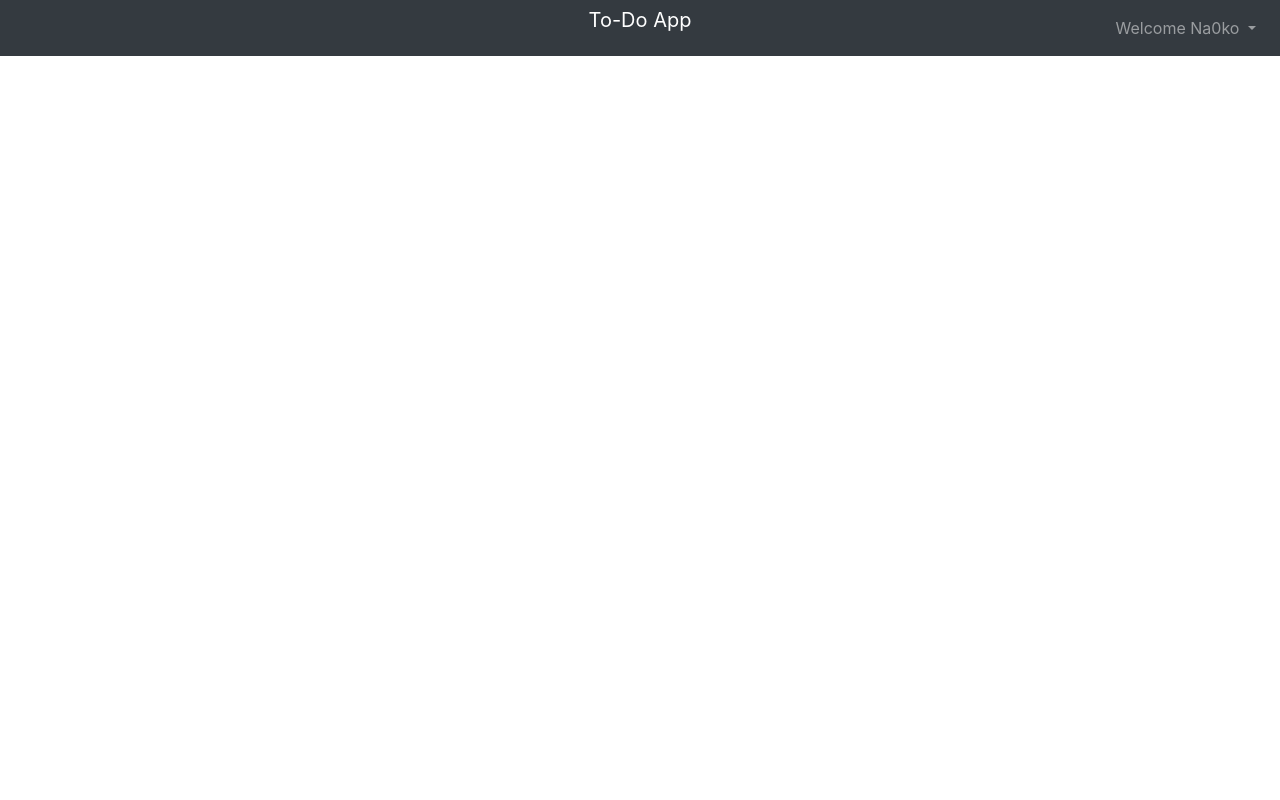
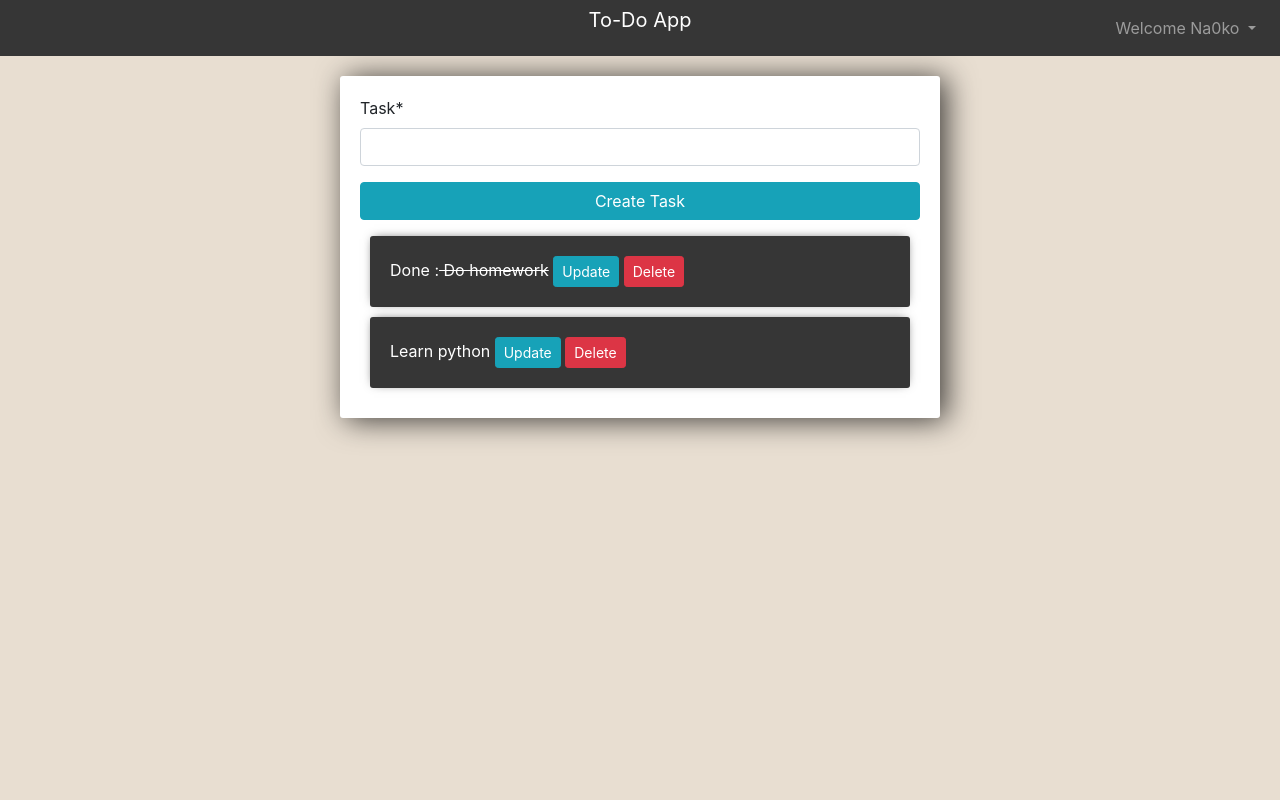
Before and after one commit to LuisFloresV/TaskApp, a Django app: page /tasks/list/ in a window 1280 px wide. Run offline with Django 3.2, Linux system fonts and the light colour scheme; a user stored in the database is signed in; data comes from the database, SQL or seed files in the repository; data that the repository does not hold is empty; some libraries are stand-ins or nearby versions.

Commit message:
'Todofunction'

```diff
--- a/static/css/base.css
+++ b/static/css/base.css
@@ -1,3 +1,7 @@
+html body {
+
+    background-color: #E8DED1;
+  }
 .navbar-brand {
     position: absolute;
     width: 100%;
@@ -6,3 +10,42 @@
     text-align: center;
     margin: auto;
 }
+
+.navbar-custom {
+    background-color: #363636
+}
+
+input {
+    width: 100%;
+    padding: 12px 20px;
+    margin: 8px 0;
+    box-sizing: border-box;
+  }
+
+.center-column {
+    width: 600px;
+    margin: 20px auto;
+    padding: 20px;
+    background-color: #fff;
+    border-radius: 3px;
+    box-shadow: 6px 2px 30px 0px rgba(0, 0, 0, 0.75);
+  }
+
+.center-forms {
+    width: 900px;
+    margin: 20px auto;
+    padding: 20px;
+    background-color: #fff;
+    border-radius: 3px;
+    box-shadow: 6px 2px 30px 0px rgba(0, 0, 0, 0.75);
+  }
+
+  .item-row {
+    background-color: #363636;
+    margin: 10px;
+    padding: 20px;
+    border-radius: 3px;
+    color: #fff;
+    font-size: 16px;
+    box-shadow: 0px -1px 10px -4px rgba(0, 0, 0, 0.75);
+  }
--- a/templates/_base.html
+++ b/templates/_base.html
@@ -1,20 +1,21 @@
-
+{% load static %}
 <html lang="en">
   <head>
-    {% load static %}
+
     <meta charset="UTF-8" />
     <meta name="viewport" content="width=device-width, initial-scale=1.0" />
+    <link rel="stylesheet" href="{% static 'css/base.css' %}">
     <link
       rel="stylesheet"
       href="https://stackpath.bootstrapcdn.com/bootstrap/4.4.1/css/bootstrap.min.css"
       integrity="sha384-Vkoo8x4CGsO3+Hhxv8T/Q5PaXtkKtu6ug5TOeNV6gBiFeWPGFN9MuhOf23Q9Ifjh"
       crossorigin="anonymous"
     />
-    <link rel="stylesheet" type="text/css" href="{% static '/css/base.css' %}">
+
     <title>{% block title %}To Do App{% endblock title %}</title>
   </head>
   <body>
-    <nav class="navbar navbar-expand-md navbar-dark bg-dark ">
+    <nav class="navbar navbar-expand-md navbar-dark navbar-custom ">
         <a class="navbar-brand" href="{% url 'home' %}">To-Do App</a>
     <button class="navbar-toggler" type="button" data-toggle="collapse" data-target="#navbarCollapse"
         aria-controls="navbarCollapse" aria-expanded="false" aria-label="Toggle navigation"> <span
@@ -44,8 +45,9 @@
 
 
     <div>
-      {% block content %} {% endblock content %}
+      {% block content %} {% endblock %}
     </div>
+
   </body>
   <script
     src="https://code.jquery.com/jquery-3.4.1.slim.min.js"
--- a/templates/about.html
+++ b/templates/about.html
@@ -1,3 +1,3 @@
 {% extends '_base.html' %}
 {% block title %}About{% endblock title %}
-{% block content %} <h1>Naoko developer</h1> {% endblock content %}
+{% block content %} <h1>Naoko Developer</h1> {% endblock content %}
--- a/templates/account/login.html
+++ b/templates/account/login.html
@@ -3,7 +3,7 @@
 
 {% block title %}Log In{% endblock title %}
 {% block content %}
-<div class="container">
+<div class="center-forms">
 <h2>Log In</h2>
 <form method="post">
   {% csrf_token %} {{ form|crispy }}<button class="btn btn-success" type="submit">Login</button>
--- a/templates/account/logout.html
+++ b/templates/account/logout.html
@@ -2,7 +2,7 @@
 {% load crispy_forms_tags %}
 {% block title %}Log Out{% endblock %}
 {% block content %}
-<div class="container">
+<div class="center-forms">
   <h1>Log Out</h1>
   <p>Are you sure you want to log out?</p>
   <form method="post" action="{% url 'account_logout' %}">
--- a/templates/account/signup.html
+++ b/templates/account/signup.html
@@ -2,7 +2,7 @@
 {% load crispy_forms_tags %}
 {% block title %}Sign Up{% endblock title %}
 {% block content %}
-<div class="container">
+<div class="center-forms">
 <h2>Sign Up</h2>
 <form method="post">
   {% csrf_token %} {{ form|crispy}} <button class="btn btn-success" type="submit">Sign Up</button>
--- a/templates/home.html
+++ b/templates/home.html
@@ -1,4 +1,4 @@
-{% extends '_base.html' %} {% load static %}
+{% extends '_base.html' %}
 {% block title %}Home{% endblock title %}
 {% block content %}
 <br>
@@ -7,7 +7,7 @@
     <h1 class="display-">To-do App</h1>
     <p class="lead">Manage your tasks with Django</p>
     <p class="lead">
-    <a class="btn btn-primary btn-lg" href="" role="button">View Tasks</a> </p>
+    <a class="btn btn-primary btn-info" href="{% url 'task_core' %}" role="button">View Tasks</a> </p>
 </div>
 </div>
 {% endblock content %}
--- /dev/null
+++ b/templates/task_core.html
@@ -0,0 +1,34 @@
+{% extends '_base.html' %}
+{% load crispy_forms_tags %}
+{% block title %}Tasks{% endblock title %}
+
+{% block content %}
+
+
+<div class="center-column">
+
+   <form action="" method="post">
+    {% csrf_token %}
+    {{ form|crispy }}
+    <input class="btn btn-info" type="submit" value="Create Task">
+    </form>
+
+    <div class="">
+        {% for task in tasks %}
+        <div class="item-row">
+
+            {% if task.complete == True %}
+            Done :<strike> {{task.task}}</strike>
+            {%else%}
+            <span>{{task.task}}</span>
+            {%endif%}
+            <a class="btn btn-sm btn-info" href="{% url 'task_update' task.pk %}">Update</a>
+            <a class="btn btn-sm btn-danger" href="{% url 'task_delete' task.pk %}">Delete</a>
+          </div>
+          {% endfor %}
+
+
+        </div>
+</div> <br />
+
+ {% endblock content %}
--- a/templates/todoapp/task_list.html
+++ /dev/null
@@ -1,12 +0,0 @@
-{% extends '_base.html' %}
-{% block title %}Articles{% endblock title %}
-{% block content %}
-{% for task in object_list %}
-
-
-<div class="card">
-    <div class="card-header">
-        <span class="font-weight-bold">{{ task.title }}</span> &middot; <span class="text-muted"></span> </div>
-</div> <br />
-
-{% endfor %} {% endblock content %}
--- a/todo/settings.py
+++ b/todo/settings.py
@@ -130,7 +130,12 @@ USE_TZ = True
 
 STATIC_URL = '/static/'
 STATICFILES_DIRS = [os.path.join(BASE_DIR, 'static'),]
+STATIC_ROOT = os.path.join(BASE_DIR, 'staticfiles')
 
+STATICFILES_FINDERS = [
+     "django.contrib.staticfiles.finders.FileSystemFinder",
+     "django.contrib.staticfiles.finders.AppDirectoriesFinder",
+      ]
 
 AUTH_USER_MODEL = 'users.CustomUser'
 
--- a/todoapp/models.py
+++ b/todoapp/models.py
@@ -1,14 +1,15 @@
 from django.db import models
 from django.conf import settings
 from django.contrib.auth.models import User
-
+import uuid
 
 class Task(models.Model):
     User = settings.AUTH_USER_MODEL
-    title = models.CharField(max_length=200)
+    id = models.UUIDField( primary_key=True, default=uuid.uuid4, editable=False)
+    task = models.CharField(max_length=200)
     complete = models.BooleanField(default=False)
     created = models.DateTimeField(auto_now_add=True)
     created_by = models.ForeignKey(User, on_delete=models.CASCADE)
 
     def __str__(self):
-        return self.title
+        return self.task
--- a/todoapp/urls.py
+++ b/todoapp/urls.py
@@ -3,7 +3,7 @@ from .views import *
 
 
 urlpatterns = [
-    path('new/',TaskCreateNew.as_view(), name='task_new'),
-    path('list/',TaskListView.as_view(), name='task_list'),
-
+    path('list/',TaskCreateNew.as_view(), name='task_core'),
+    path('<uuid:pk>/delete/', TaskDeleteView.as_view(), name='task_delete'),
+    path('<uuid:pk>/update/', TaskUpdateView.as_view(), name='task_update'),
     ]
--- a/todoapp/views.py
+++ b/todoapp/views.py
@@ -3,20 +3,50 @@ from django.views.generic.edit import UpdateView, DeleteView, CreateView# new
 from django.urls import reverse_lazy # new
 from .models import Task
 from django.contrib.auth.mixins import LoginRequiredMixin,PermissionRequiredMixin
+import uuid
 
 class TaskCreateNew(LoginRequiredMixin,CreateView):
     model = Task
-    fields = ['title']
+    fields = ['task']
+
+    template_name = 'task_core.html'
     login_url = 'account_login'
-    success_url = reverse_lazy('home')
+    success_url = reverse_lazy('task_core')
+
+
+    def get_context_data(self, **kwargs):
+        return dict(
+            super(TaskCreateNew, self).get_context_data(**kwargs),
+            tasks=Task.objects.filter(created_by=self.request.user)
+        )
+
     def form_valid(self, form):
         form.instance.created_by = self.request.user
         return super().form_valid(form)
 
-class TaskListView(LoginRequiredMixin,ListView):
+
+
+class TaskDeleteView(LoginRequiredMixin,DeleteView):
     model = Task
+    template_name = 'task_delete.html'
     login_url = 'account_login'
-    template_name = 'task_list.html'
+    success_url = reverse_lazy('task_core')
 
-    def get_queryset(self):
-        return Task.objects.filter(created_by=self.request.user)
+    def dispatch(self, request, *args, **kwargs): # new
+         obj = self.get_object()
+         if obj.created_by != self.request.user:
+             raise PermissionDenied
+         return super().dispatch(request, *args, **kwargs)
+
+
+class TaskUpdateView(LoginRequiredMixin,UpdateView):
+    model = Task
+    template_name = 'task_update.html'
+    login_url = 'account_login'
+    success_url = reverse_lazy('task_core')
+    fields = ('task', 'complete')
+    def dispatch(self, request, *args, **kwargs): # new
+         obj = self.get_object()
+         if obj.created_by != self.request.user:
+             raise PermissionDenied
+         return super().dispatch(request, *args, **kwargs)
```
Also changed, not shown: templates/task_delete.html (added, +9 -0 lines), templates/task_update.html (added, +18 -0 lines), templates/todoapp/task_form.html (deleted, +0 -10 lines), db.sqlite3, todoapp/migrations/0005_auto_20200508_1229.py (added), todoapp/migrations/0006_auto_20200508_1432.py (added).
